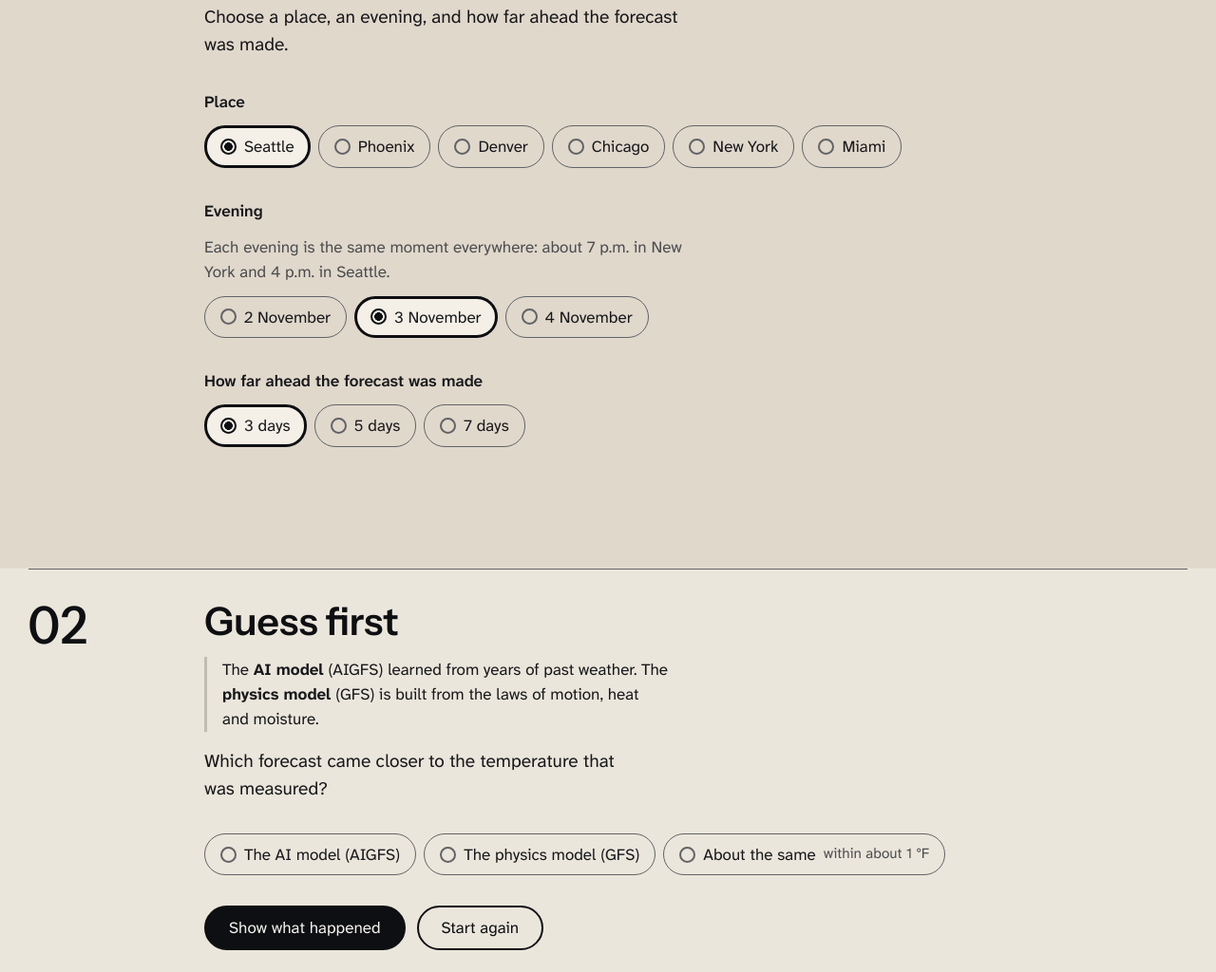
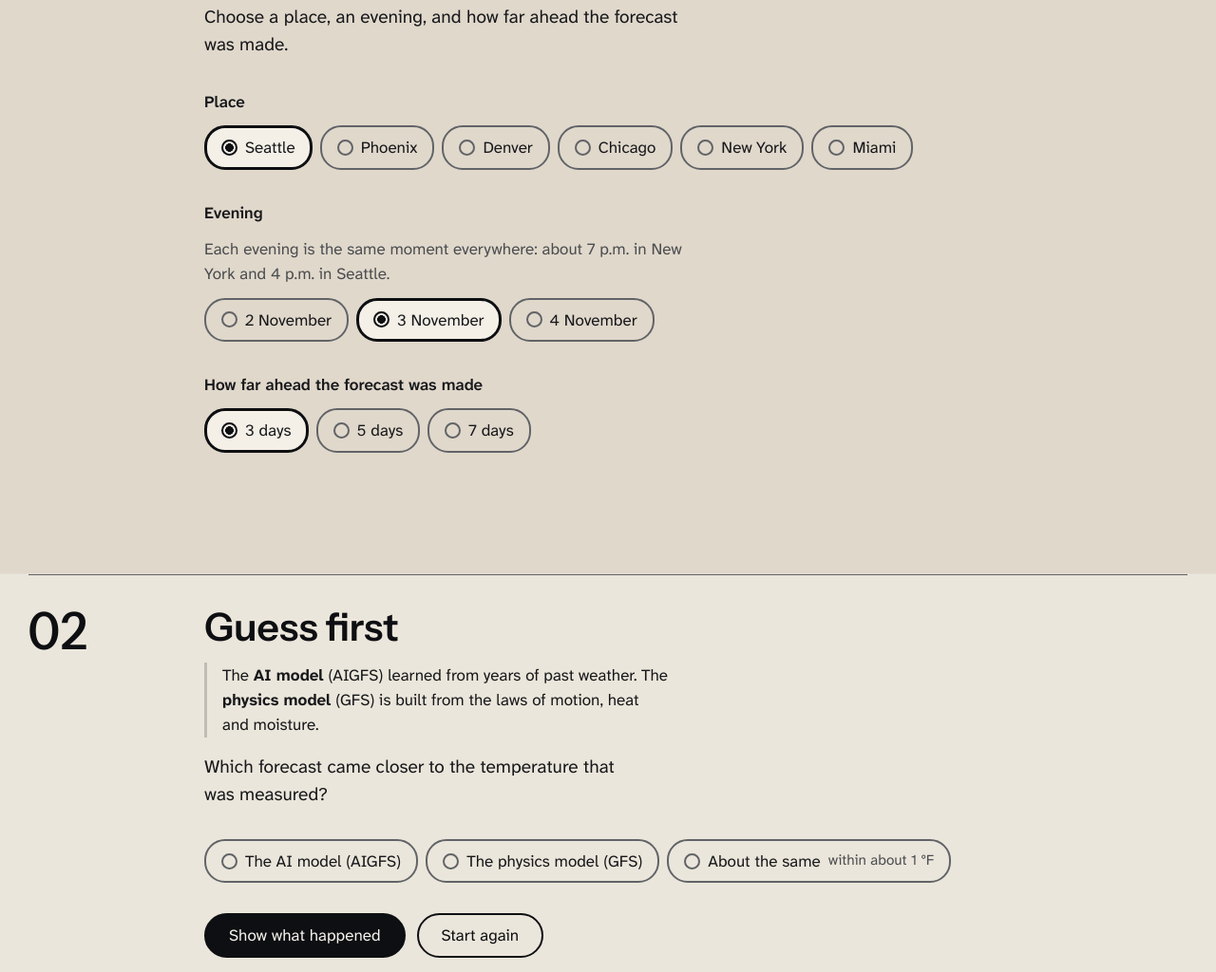
Before and after one commit to davidpetry-cloud/two-forecasts-one-sky, a plain HTML site: page site/index.html in a window 1280 px wide. Shown: the part 908-1932 px from the top of the page at 95% size. Drawn offline with Linux system fonts and the light colour scheme.

Commit message:
choices: a 2px ring when not selected (was a 1px hairline)
David, 6 November 2026: the shell around unselected buttons looked too thin.
Measured: the 1.5px border drew as 1px on a standard (1x) screen, beside 2px
buttons and 3px selected choices. Contrast already passed (3.6–4.8:1), but a
hairline reads as faint and less clickable. Now 2px, like every other button;
selected stays 3px with a filled dot and a lighter fill. Padding adjusted so
selected and unselected choices are the same size (46px), so nothing jumps.

Co-Authored-By: Claude Opus 5.5 <noreply@anthropic.com>

```diff
--- a/site/style.css
+++ b/site/style.css
@@ -87,10 +87,11 @@ legend{font-size:var(--fs-base);font-weight:600;margin-bottom:var(--s-3);padding
 .choice{position:relative}
 .choice input{position:absolute;opacity:0;width:1px;height:1px}
 .choice span{display:flex;align-items:center;gap:var(--s-2);min-height:44px;padding:var(--s-2) var(--s-4);border-radius:22px;
-  background:transparent;border:1.5px solid var(--edge);cursor:pointer;font-size:var(--fs-base);transition:border-color .15s}
+  background:transparent;border:2px solid var(--edge);cursor:pointer;font-size:var(--fs-base);transition:border-color .15s}
+/* unselected choices carry a 2px ring like every other button (1.5px drew as a 1px hairline on standard screens) */
 .choice span:hover{background:var(--card)}
 .choice span::before{content:"";width:1rem;height:1rem;border-radius:50%;border:2px solid var(--edge);flex:none}
-.choice input:checked + span{border:3px solid var(--ink);padding:6px 14px;background:var(--card)}
+.choice input:checked + span{border:3px solid var(--ink);padding:7px 15px;background:var(--card)}
 .choice input:checked + span::before{border-color:var(--ink);background:radial-gradient(circle,var(--ink) 45%,transparent 50%)}
 .choice input:focus-visible + span{outline:3px solid var(--focus);outline-offset:3px}
 .choice small{color:var(--muted);font-size:var(--fs-sm)}
```
